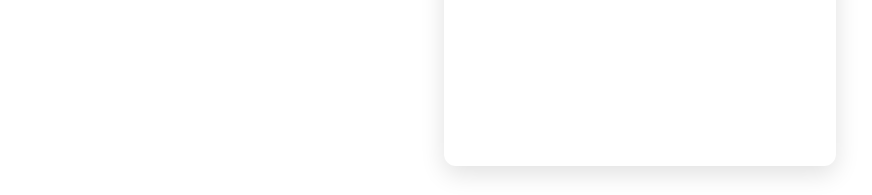
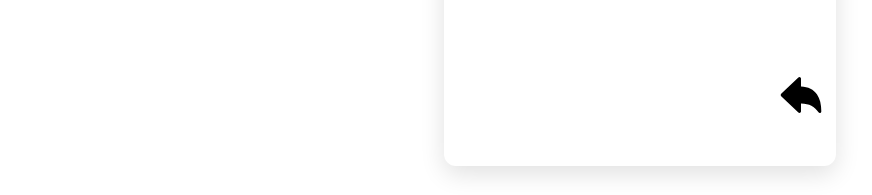
Before and after one commit to Liaess/zaprecall, a React (Create React App) app: page /game in a window 1280 px wide. Shown: the part 552-747 px from the top of the page, without its empty margins (0-872 px from the left). Built offline with nearby package versions, Linux system fonts and the light colour scheme; some icons are missing.

Commit message:
fix: github dependency critcal dependecies errors

```diff
--- a/src/components/Card/cardWrapper.js
+++ b/src/components/Card/cardWrapper.js
@@ -53,8 +53,10 @@ export const ButtonHolder = styled.div`
     background-color: #fff;
     cursor: pointer;
   }
-  .arrowUndo {
+  svg {
     position: absolute;
+    width: 50px;
+    height: 50px;
     right: 10px;
     cursor: pointer;
   }
--- a/src/components/Card/index.js
+++ b/src/components/Card/index.js
@@ -1,4 +1,4 @@
-import { ArrowUndo } from "react-ionicons";
+import { IoArrowUndo } from "react-icons/io5";
 import { useState } from "react";
 import Buttons from "./Buttons";
 import { Main, Title, Content, ButtonHolder } from "./cardWrapper";
@@ -41,28 +41,12 @@ export default function Card({
       <ButtonHolder>
         {turnCard ? (
           userAlreadyChoiced ? (
-            <>
-              <ArrowUndo
-                cssClasses="arrowUndo"
-                color={"#000"}
-                height="50px"
-                width="50px"
-                onClick={callNextCard}
-              />
-            </>
+            <IoArrowUndo onClick={callNextCard} />
           ) : (
             <Buttons selectedChoice={selectedChoice} />
           )
         ) : (
-          <>
-            <ArrowUndo
-              cssClasses="arrowUndo"
-              color={"#000"}
-              height="50px"
-              width="50px"
-              onClick={changeCard}
-            />
-          </>
+          <IoArrowUndo onClick={changeCard} />
         )}
       </ButtonHolder>
     </Main>
```
Also changed, not shown: package.json (+10 -10 lines), 1 other file (tests, documents, lock files or other folders).
